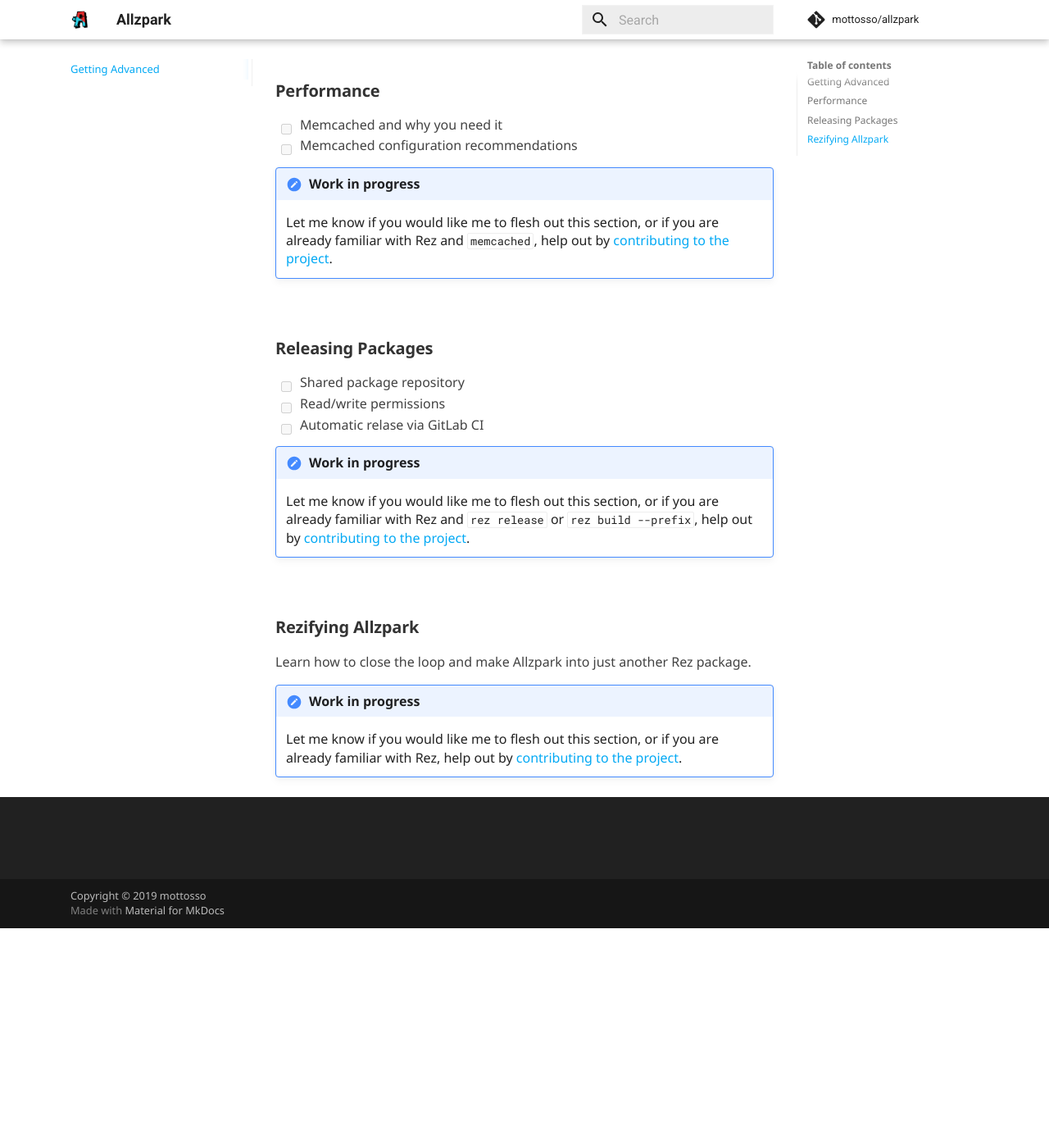
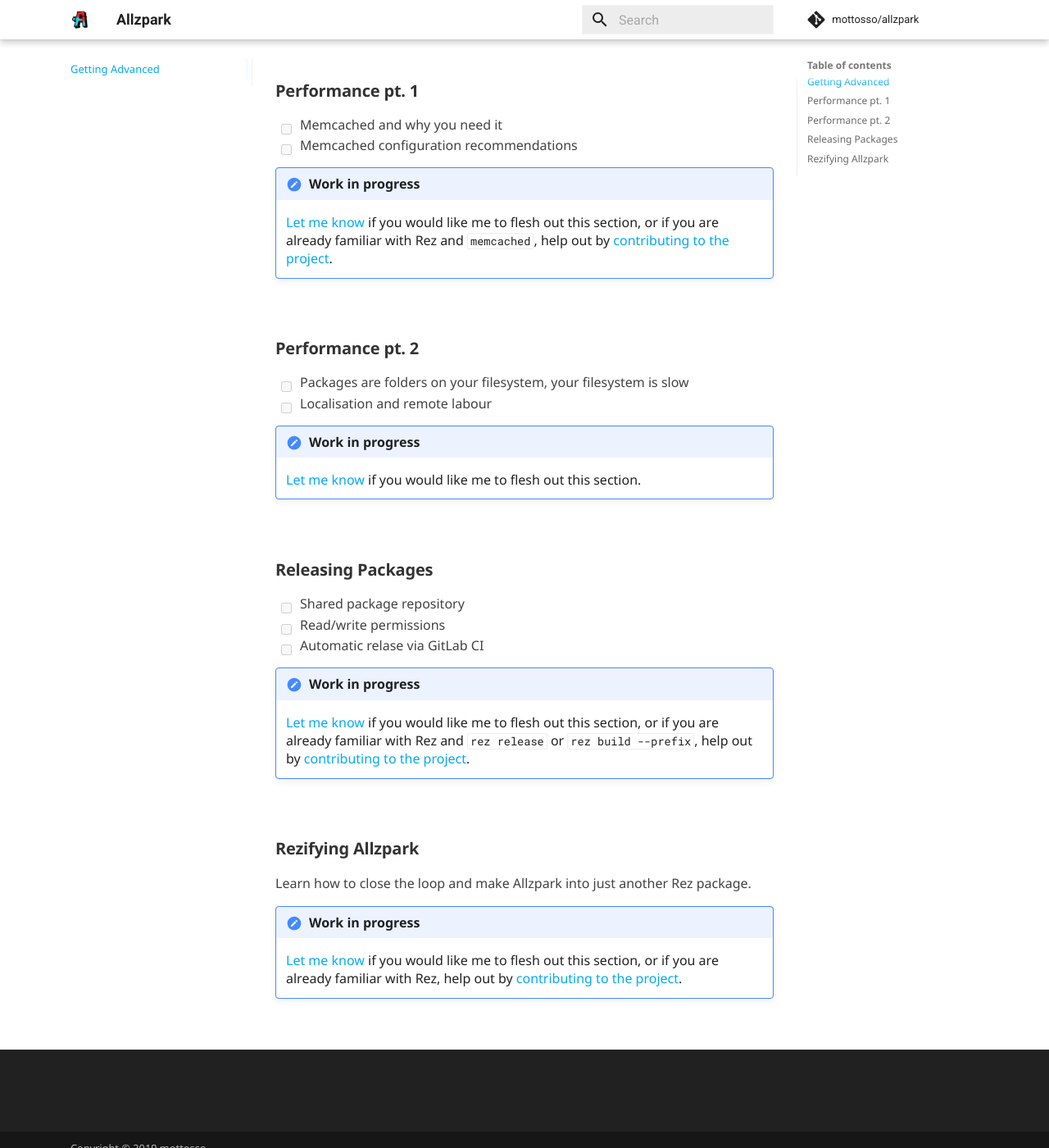
Before and after one commit to mottosso/allzpark, an MkDocs documentation site: the page built from docs/pages/getting-advanced.md, in a window 1280 px wide and 1400 px high, scrolled down 391 px. Shown: the whole window at 82% size. Built offline with MkDocs 1.6.1 and Material for MkDocs 9.7.7, drawn with Linux system fonts in a browser that asks for light colours; comment, search, counter and statistics services are not loaded; before the commit the page ends 1523 px from its top, so only the background shows below that.

Commit message:
Add note about localisation

```diff
--- a/docs/pages/getting-advanced.md
+++ b/docs/pages/getting-advanced.md
@@ -8,13 +8,23 @@
 
 <br>
 
-### Performance
+### Performance pt. 1
 
 - [ ] Memcached and why you need it
 - [ ] Memcached configuration recommendations
 
 !!! note "Work in progress"
-	Let me know if you would like me to flesh out this section, or if you are already familiar with Rez and `memcached`, help out by [contributing to the project](/contributing).
+	[Let me know](https://github.com/mottosso/allzpark/issues) if you would like me to flesh out this section, or if you are already familiar with Rez and `memcached`, help out by [contributing to the project](/contributing).
+
+<br>
+
+### Performance pt. 2
+
+- [ ] Packages are folders on your filesystem, your filesystem is slow
+- [ ] Localisation and remote labour
+
+!!! note "Work in progress"
+	[Let me know](https://github.com/mottosso/allzpark/issues) if you would like me to flesh out this section.
 
 <br>
 
@@ -25,7 +35,7 @@
 - [ ] Automatic relase via GitLab CI
 
 !!! note "Work in progress"
-	Let me know if you would like me to flesh out this section, or if you are already familiar with Rez and `rez release` or `rez build --prefix`, help out by [contributing to the project](/contributing).
+	[Let me know](https://github.com/mottosso/allzpark/issues) if you would like me to flesh out this section, or if you are already familiar with Rez and `rez release` or `rez build --prefix`, help out by [contributing to the project](/contributing).
 
 <br>
 
@@ -34,4 +44,6 @@
 Learn how to close the loop and make Allzpark into just another Rez package.
 
 !!! note "Work in progress"
-	Let me know if you would like me to flesh out this section, or if you are already familiar with Rez, help out by [contributing to the project](/contributing).
+	[Let me know](https://github.com/mottosso/allzpark/issues) if you would like me to flesh out this section, or if you are already familiar with Rez, help out by [contributing to the project](/contributing).
+
+<br>
```
